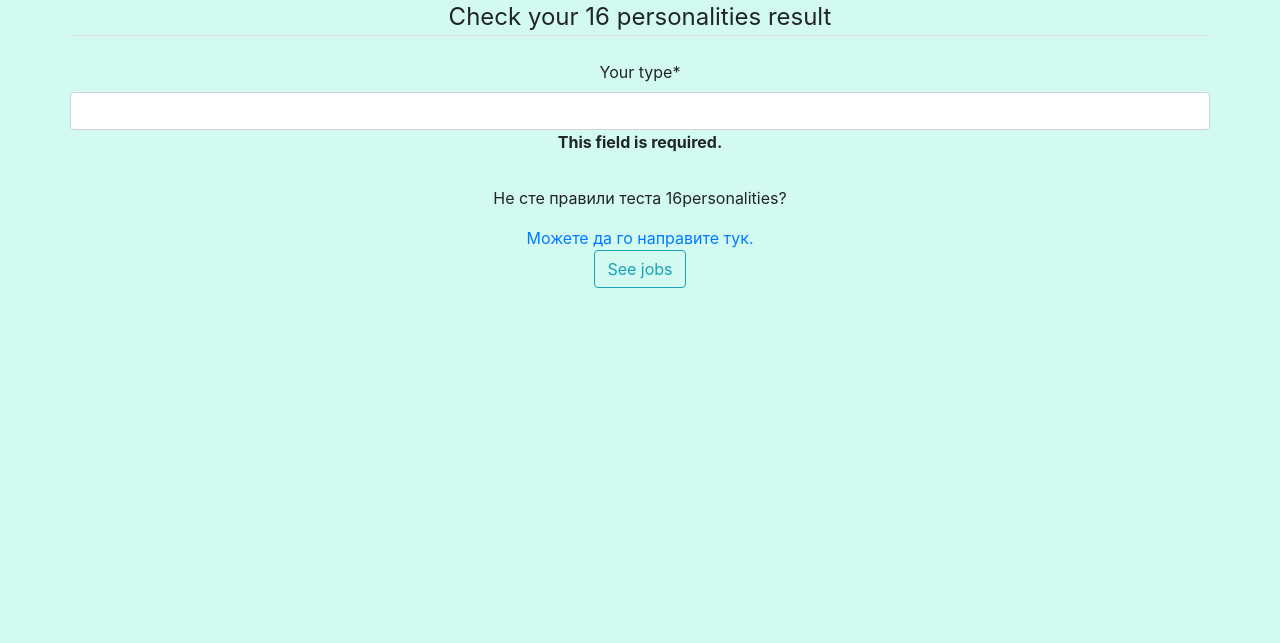
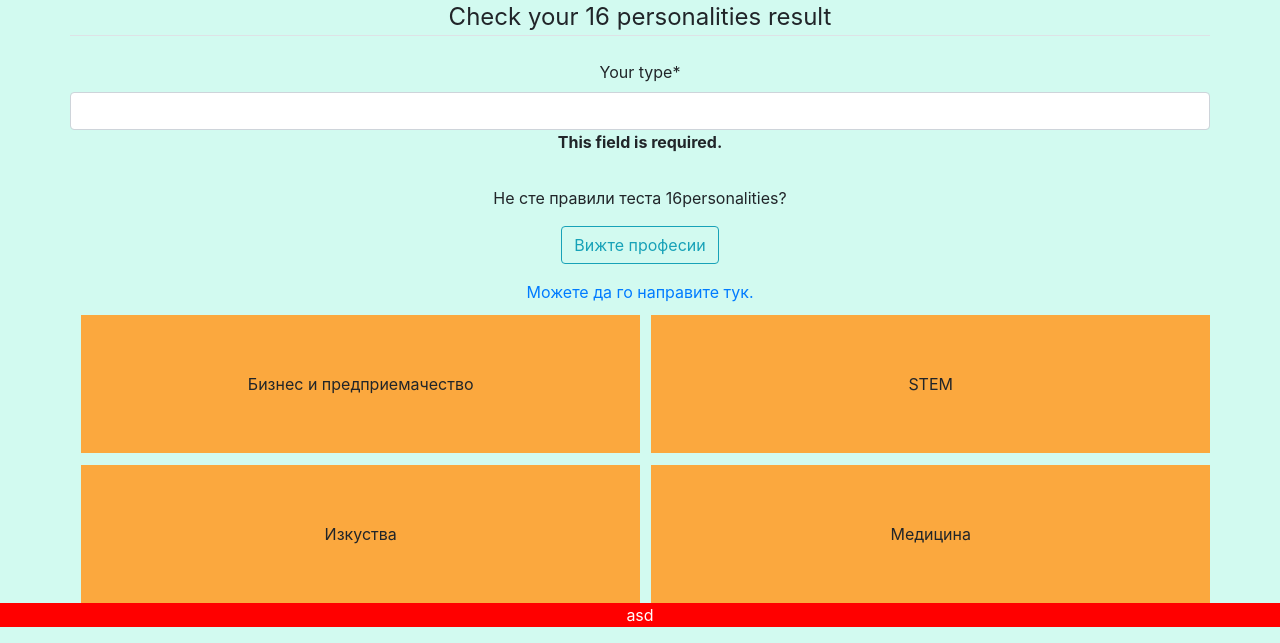
Before and after one commit to strashno-georgiev/MyFuture, a Django app: page / in a window 1280 px wide. Shown: the part 157-800 px from the top of the page. Run offline with Django 3.2, Linux system fonts and the light colour scheme; some libraries are stand-ins or nearby versions.

Commit message:
home page bubble things added

```diff
--- a/Carriers/templates/Carriers/base.html
+++ b/Carriers/templates/Carriers/base.html
@@ -25,8 +25,35 @@
       }
       body{
         background-color: #d2faf0
+      }
+      .wraper{
+        overflow: hidden;
+      }
+      .left {
+          float:left;
+      }
 
+      .right{
+        float:right;
       }
+
+      .profesion-bubbles{
+        text-align: center;
+        background-color: #fba83e;
+        width: 49%;
+        padding: 5% 10%;
+        margin-top: 1%;
+        margin-left: 1%;
+      }
+      .footer {
+        left: 0;
+        bottom: 0;
+        width: 100%;
+        background-color: red;
+        color: white;
+        text-align: center;
+      }
+
     </style>
     {% if title %}
       <title>Shop - {{ title }}</title>
@@ -55,12 +82,15 @@
       </nav>
     </header>
     <main role="main" class="container">
-  <div class="row">
-    <div class="content">
-      <center> {% block content %}{% endblock %} </center>
+      <div class="row">
+        <div class="content">
+          <center> {% block content %}{% endblock %} </center>
+        </div>
+      </div>
+    </main>
+    <div class="footer">
+      asd
     </div>
-  </div>
-</main>
     <script src="https://code.jquery.com/jquery-3.5.1.slim.min.js" integrity="sha384-DfXdz2htPH0lsSSs5nCTpuj/zy4C+OGpamoFVy38MVBnE+IbbVYUew+OrCXaRkfj" crossorigin="anonymous"></script>
     <script src="https://cdn.jsdelivr.net/npm/popper.js@1.16.1/dist/umd/popper.min.js" integrity="sha384-9/reFTGAW83EW2RDu2S0VKaIzap3H66lZH81PoYlFhbGU+6BZp6G7niu735Sk7lN" crossorigin="anonymous"></script>
     <script src="https://stackpath.bootstrapcdn.com/bootstrap/4.5.2/js/bootstrap.min.js" integrity="sha384-B4gt1jrGC7Jh4AgTPSdUtOBvfO8shuf57BaghqFfPlYxofvL8/KUEfYiJOMMV+rV" crossorigin="anonymous"></script>
--- a/Carriers/templates/Carriers/home.html
+++ b/Carriers/templates/Carriers/home.html
@@ -10,11 +10,18 @@
                 {{ form|crispy }}
             </fieldset>
             <p>Не сте правили теста 16personalities?</p>
+            <div class="form-group">
+              <button class="btn btn-outline-info" type="submit">Вижте професии</button>
+            </div>
             <a href="https://16personalities.com"> Можете да го направите тук.</a>
-            <div class="form-group">
-                <button class="btn btn-outline-info" type="submit">See jobs</button>
-            </div>
         </form>
+
+        <div class="wraper">
+          <div class="left profesion-bubbles"> Бизнес и предприемачество </div>
+          <div class="right profesion-bubbles"> STEM </div>
+          <div class="left profesion-bubbles"> Изкуства </div>
+          <div class="right profesion-bubbles"> Медицина </div>
+        </div>
     </div>
 
 
--- a/Carriers/views.py
+++ b/Carriers/views.py
@@ -27,7 +27,7 @@
             type = form.cleaned_data.get('type')
             print("\n\n\n\n\n\n\n", type ,"\n\n\n\n\n\n\n")
             messages.success(request, f'Jobs fot  {type}!')
-            return redirect('pages-about')
+            return redirect('pages-home')
 
     context = {
 
```
Also changed, not shown: Carriers/templates/Carriers/about.html (+4 -4 lines), db.sqlite3 (added).
